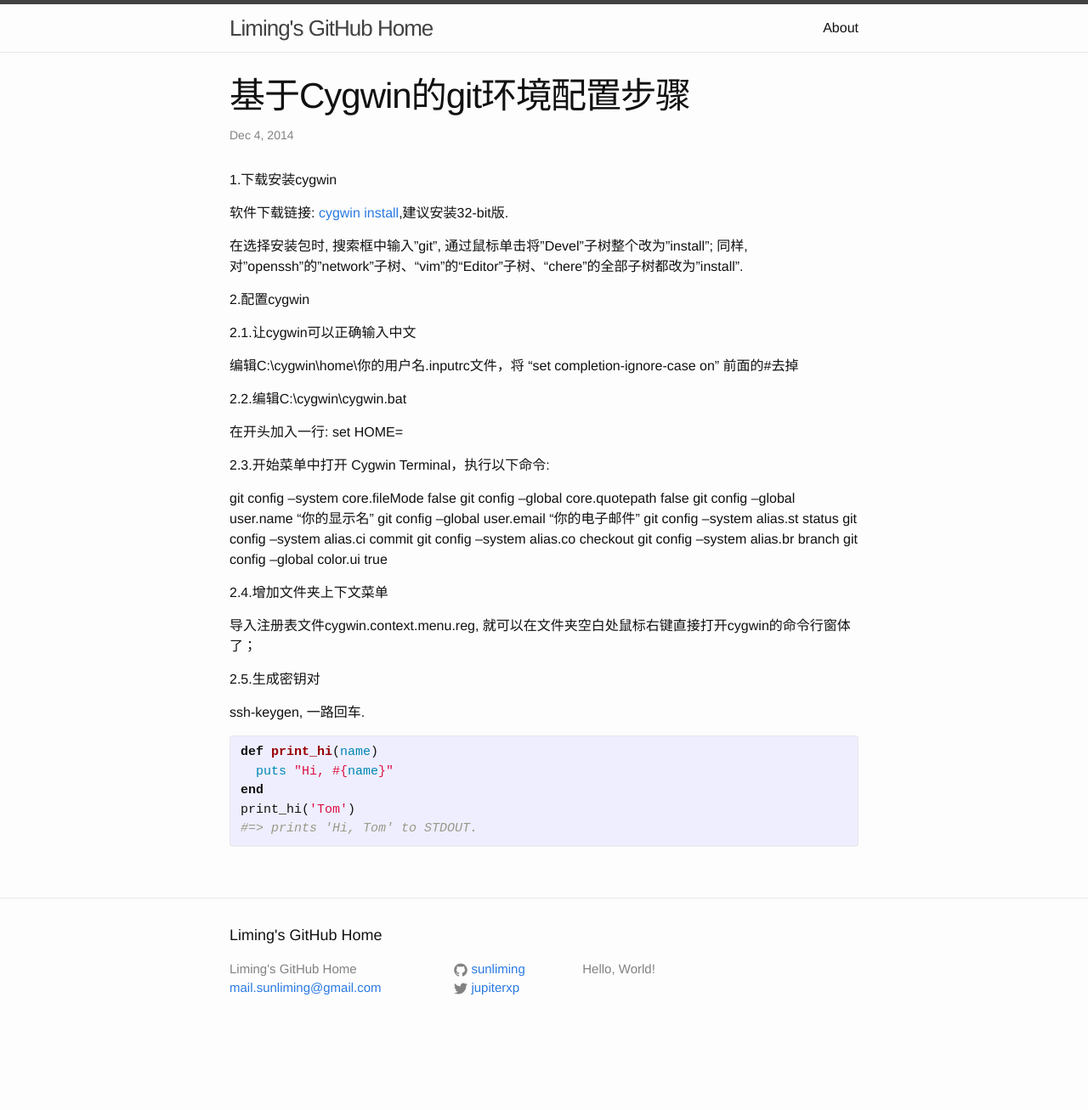
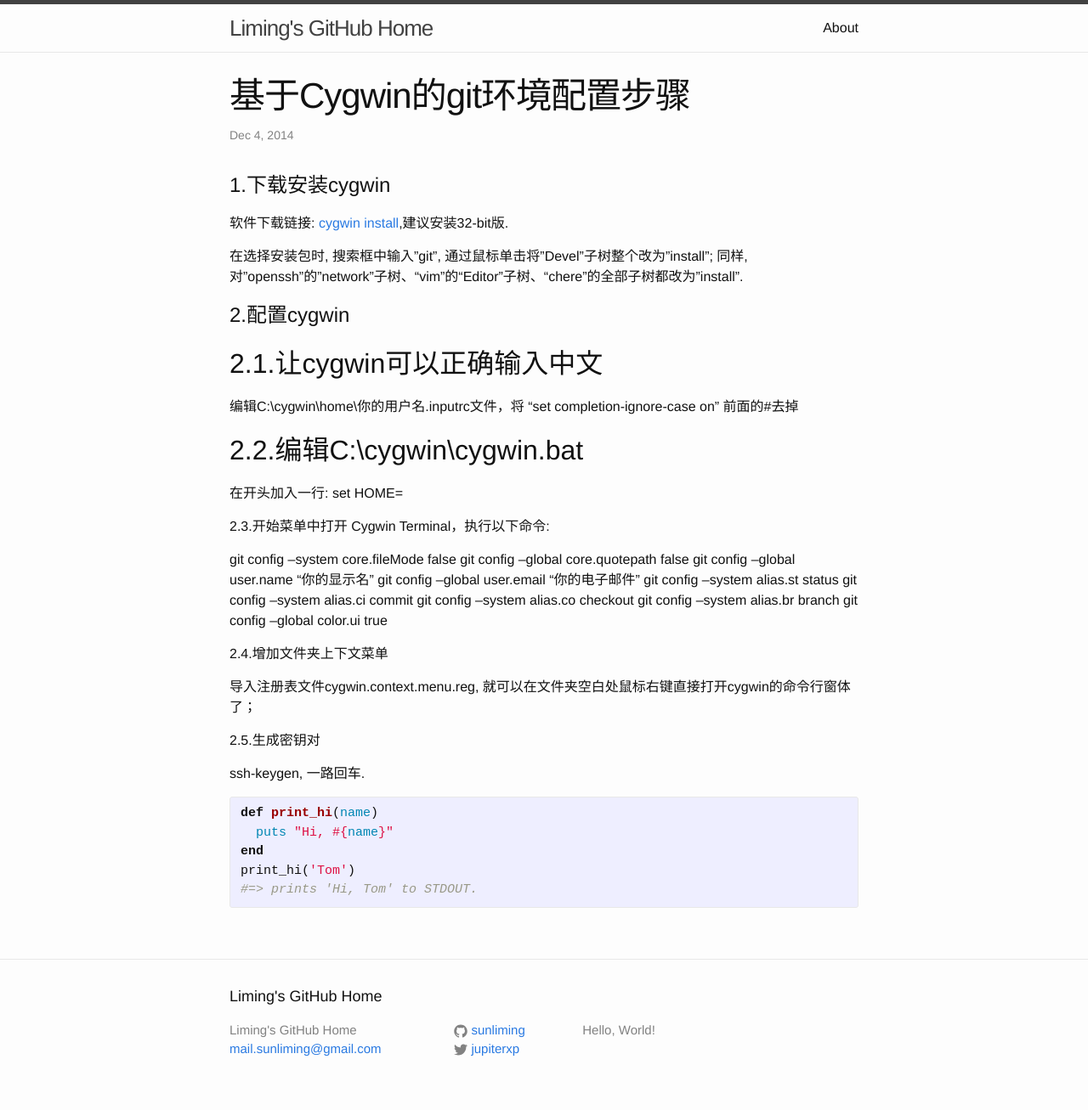
Before and after one commit to sunliming/sunliming.github.io, a Jekyll site: the page built from _posts/2014-12-04-cygwin-install-and-config.markdown, in a window 1280 px wide. Shown: the whole page at 85% size. Built offline with Jekyll 4.4.1, drawn with Linux system fonts in a browser that asks for light colours; before the commit the page ends 1235 px from its top, so only the background shows below that.

```diff
--- a/_posts/2014-12-04-cygwin-install-and-config.markdown
+++ b/_posts/2014-12-04-cygwin-install-and-config.markdown
@@ -4,19 +4,19 @@ title:  "基于Cygwin的git环境配置步骤"
 date:   2014-12-04 11:19:00
 categories: git
 ---
-1.下载安装cygwin
+# 1.下载安装cygwin
 
 软件下载链接: [cygwin install][cygwin-install],建议安装32-bit版.
 
 在选择安装包时, 搜索框中输入"git", 通过鼠标单击将"Devel"子树整个改为"install"; 同样,对"openssh"的"network"子树、“vim”的“Editor”子树、“chere”的全部子树都改为"install".
 
-2.配置cygwin
+# 2.配置cygwin
 
-2.1.让cygwin可以正确输入中文
+## 2.1.让cygwin可以正确输入中文
 
 编辑C:\cygwin\home\你的用户名\.inputrc文件，将 “set completion-ignore-case on” 前面的#去掉
 
-2.2.编辑C:\cygwin\cygwin.bat
+## 2.2.编辑C:\cygwin\cygwin.bat
 
 在开头加入一行:
 set HOME=
```
